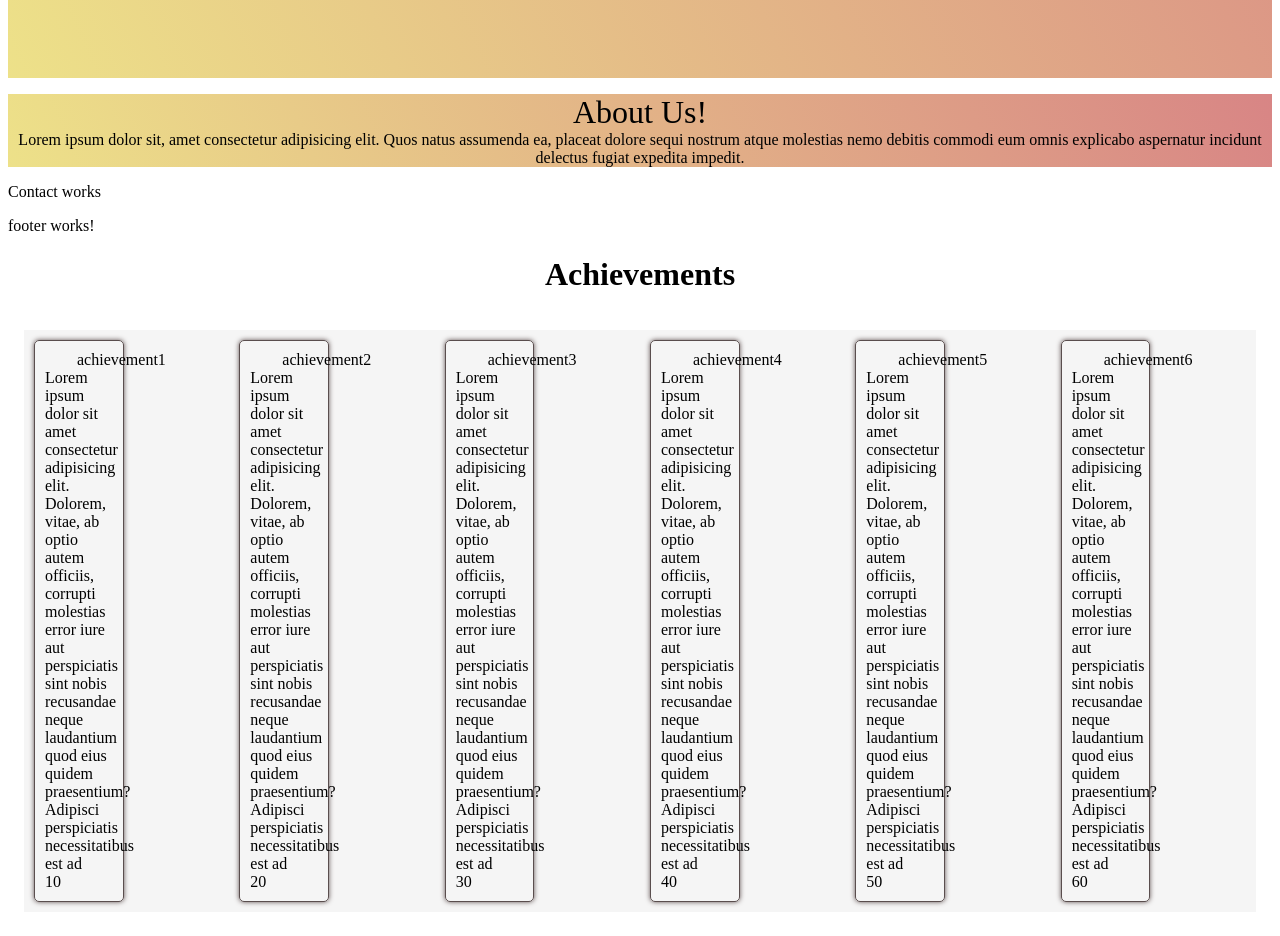
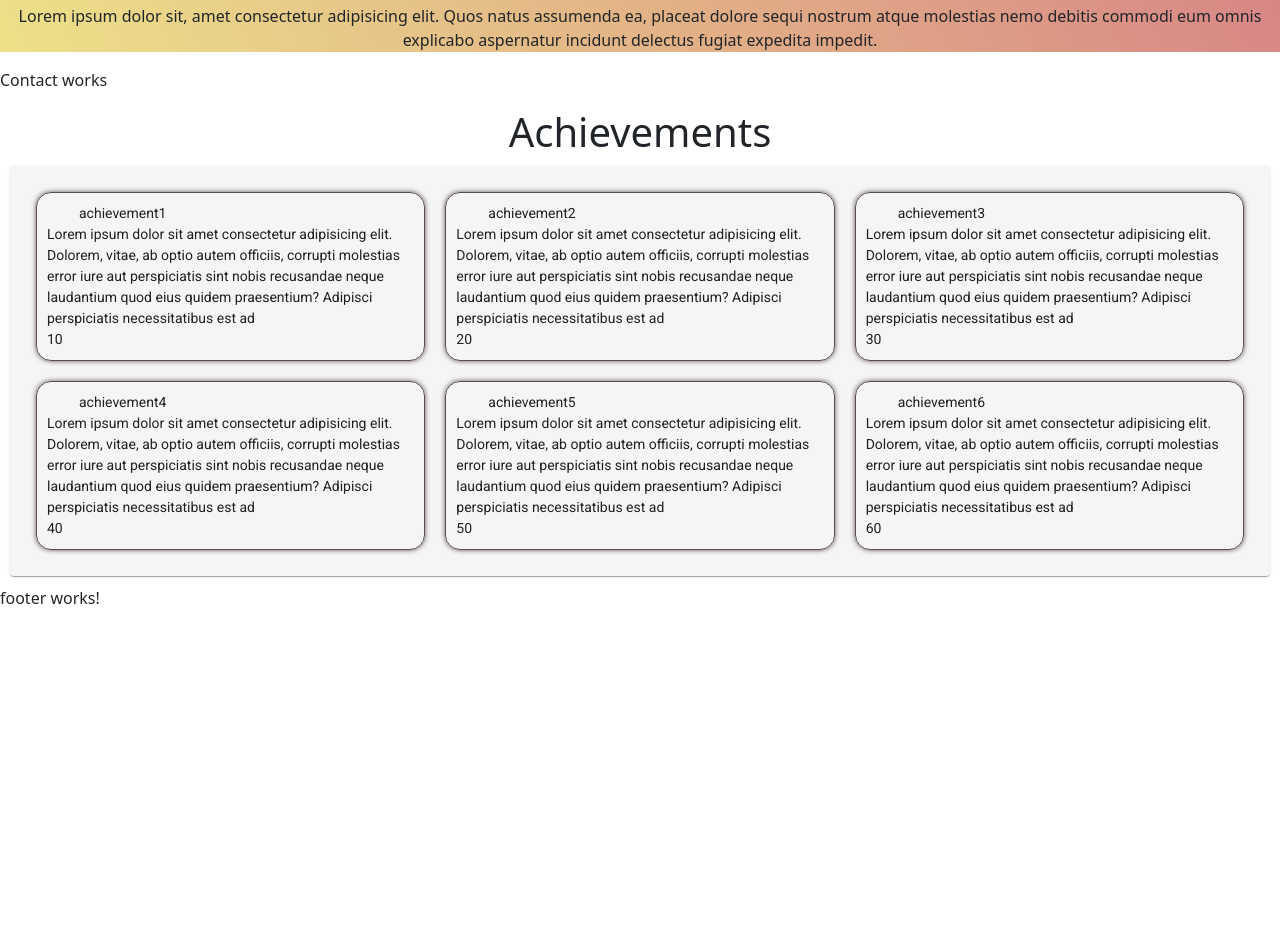
Before and after one commit to VCET-Driverless/Solecthon-Website, an Angular app: page / in a window 1280 px wide. Shown: the part 880-1816 px from the top of the page. After the commit the page ends 1506 px from the top, so only its background shows below. Built offline with nearby package versions, Linux system fonts and the light colour scheme.

Commit message:
modified achievements

```diff
--- a/src/app/achievements/achievements.component.css
+++ b/src/app/achievements/achievements.component.css
@@ -1,20 +1,20 @@
-.row, .col-md-6{
-    display:flex;
+*{
+    margin: 0;
+    padding: 0;
+    box-sizing: border-box;
 }
-.row{
-    flex-direction:row;
-    background-color: blue;
-}
-.col-md-6{
-    flex-direction:column;
+
+.mat-card{
+    margin: 10px;
     background-color: #f5f5f5;
+    display: flex;
 }
 .mat-cardstyle{
     margin: 10px;
     padding: 10px;
     border: 1px solid rgb(90, 78, 78);
-    border-radius: 5px;
-    width: 33%;
+    border-radius: 15px;
+    height: auto;
     box-shadow: 0 0 5px rgb(95, 80, 80);
 }
 h1{
--- a/src/app/achievements/achievements.component.html
+++ b/src/app/achievements/achievements.component.html
@@ -3,13 +3,11 @@
   <mat-card>
     <mat-card-content>
       <div class="row">
-        <div *ngFor="let achievement of achievements">
-          <div class="col-md-6">
-            <div class="mat-cardstyle">
-              <mat-card-header class="achievement__title">{{ achievement.name }}</mat-card-header>
-              <div class="achievement__description">{{ achievement.description }}</div>
-              <div class="achievement__description">{{ achievement.points }}</div>
-            </div>
+        <div *ngFor="let achievement of achievements" class="col-md-4">
+          <div class="mat-cardstyle">
+            <mat-card-header class="achievement__title">{{ achievement.name }}</mat-card-header>
+            <div class="achievement__description">{{ achievement.description }}</div>
+            <div class="achievement__description">{{ achievement.points }}</div>
           </div>
         </div>
       </div>
--- a/src/app/app.component.html
+++ b/src/app/app.component.html
@@ -4,5 +4,5 @@
 <app-about></app-about>
 </p>
 <app-contact></app-contact>
+<app-achievements></app-achievements>
 <app-footer></app-footer>
-<app-achievements></app-achievements>
--- a/src/styles.css
+++ b/src/styles.css
@@ -1 +1,4 @@
 /* You can add global styles to this file, and also import other style files */
+@import '~@angular/material/prebuilt-themes/indigo-pink.css';
+@import url('https://fonts.googleapis.com/css?family=Roboto:300,400,500,700&display=swap');
+@import url('https://unpkg.com/bootstrap@5.2.3/dist/css/bootstrap.min.css');
```
